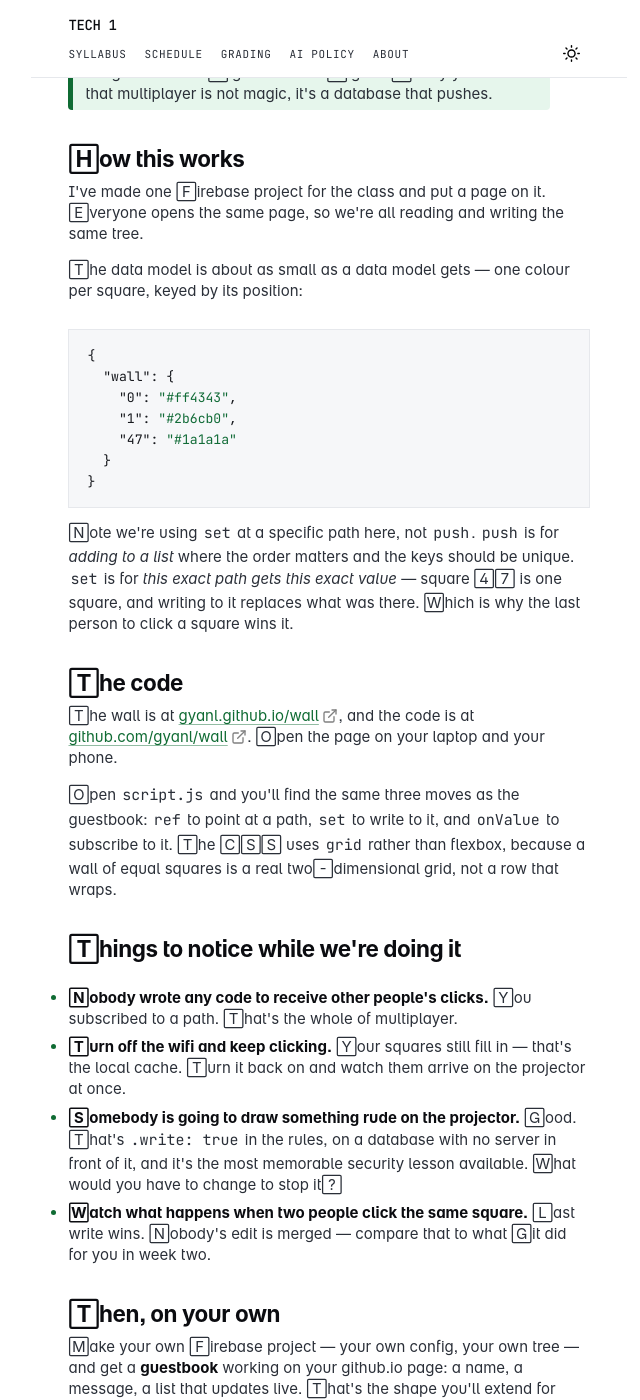
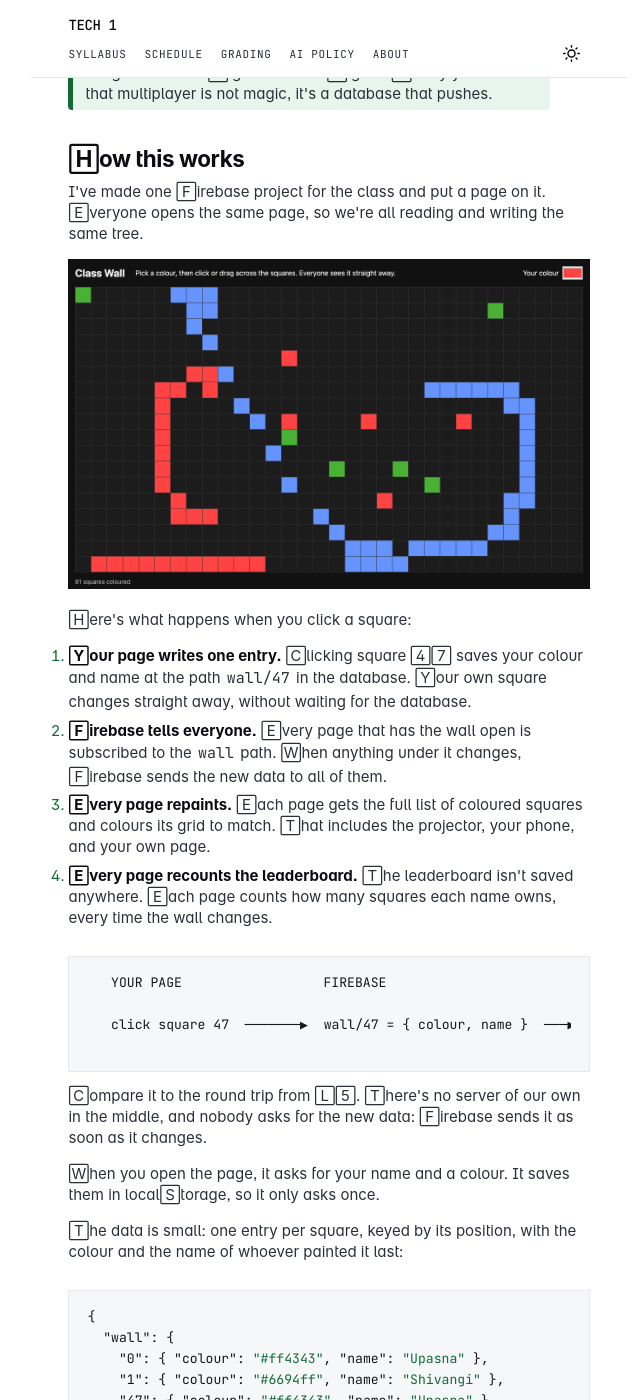
Before and after one commit to gyanl/tech1, a Jekyll site: the page built from _notes/Lecture 6 - localStorage and Databases.md, in a window 1280 px wide and 1400 px high, scrolled down 8271 px. Shown: the whole window, without its empty margins (311-951 px from the left). Built offline with Jekyll 4.4.1, drawn with Linux system fonts in a browser that asks for light colours; some web fonts are replaced; some of the changed text lies outside the part shown.

Commit message:
Add class wall screenshot and explain names and the leaderboard
Co-Authored-By: Claude Opus 5 <noreply@anthropic.com>

````diff
--- a/_notes/Lecture 6 - localStorage and Databases.md
+++ b/_notes/Lecture 6 - localStorage and Databases.md
@@ -283,14 +283,34 @@ It's a grid of squares. You click a square, it becomes your colour. It becomes y
 
 I've made one Firebase project for the class and put a page on it. Everyone opens the same page, so we're all reading and writing the same tree.
 
-The data model is about as small as a data model gets — one colour per square, keyed by its position:
+![The class wall: a grid of dark squares, some coloured red, blue and green by different people](assets/img/class-wall.png)
+
+Here's what happens when you click a square:
+
+1. **Your page writes one entry.** Clicking square 47 saves your colour and name at the path `wall/47` in the database. Your own square changes straight away, without waiting for the database.
+2. **Firebase tells everyone.** Every page that has the wall open is subscribed to the `wall` path. When anything under it changes, Firebase sends the new data to all of them.
+3. **Every page repaints.** Each page gets the full list of coloured squares and colours its grid to match. That includes the projector, your phone, and your own page.
+4. **Every page recounts the leaderboard.** The leaderboard isn't saved anywhere. Each page counts how many squares each name owns, every time the wall changes.
+
+```text
+   YOUR PAGE                  FIREBASE                         EVERYONE'S PAGES
+
+   click square 47  ───────▶  wall/47 = { colour, name }  ───▶  repaint the grid
+                                                                 and recount the leaderboard
+```
+
+Compare it to the round trip from L5. There's no server of our own in the middle, and nobody asks for the new data: Firebase sends it as soon as it changes.
+
+When you open the page, it asks for your name and a colour. It saves them in localStorage, so it only asks once.
+
+The data is small: one entry per square, keyed by its position, with the colour and the name of whoever painted it last:
 
 ```json
 {
   "wall": {
-    "0": "#ff4343",
-    "1": "#2b6cb0",
-    "47": "#1a1a1a"
+    "0": { "colour": "#ff4343", "name": "Upasna" },
+    "1": { "colour": "#6694ff", "name": "Shivangi" },
+    "47": { "colour": "#ff4343", "name": "Upasna" }
   }
 }
 ```
@@ -299,7 +319,7 @@ Note we're using `set` at a specific path here, not `push`. `push` is for *addin
 
 ### The code
 
-The wall is at [gyanl.github.io/wall](https://gyanl.github.io/wall), and the code is at [github.com/gyanl/wall](https://github.com/gyanl/wall). Open the page on your laptop and your phone.
+The wall is at [gyanl.com/wall](https://gyanl.com/wall), and the code is at [github.com/gyanl/wall](https://github.com/gyanl/wall). Open the page on your laptop and your phone.
 
 Open `script.js` and you'll find the same three moves as the guestbook: `ref` to point at a path, `set` to write to it, and `onValue` to subscribe to it. The CSS uses `grid` rather than flexbox, because a wall of equal squares is a real two-dimensional grid, not a row that wraps.
 
````
Also changed, not shown: assets/img/class-wall.png (added), 1 other file.
